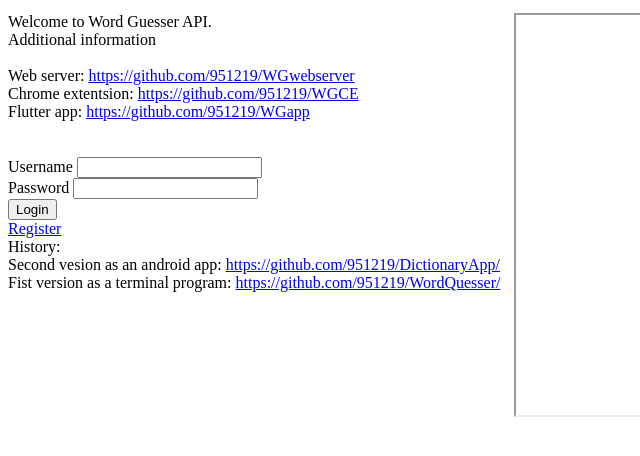
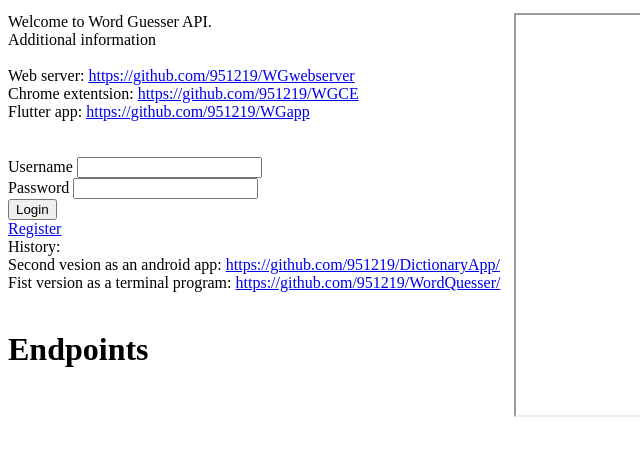
Before and after one commit to 951219/WGwebserver, a website: page index.html in a window 1280 px wide. Shown: the top 456 px of the page, without its empty margins (0-640 px from the left). Drawn offline with Linux system fonts and the light colour scheme.

Commit message:
writing down the endpoints

```diff
--- a/index.html
+++ b/index.html
@@ -49,7 +49,9 @@
           >https://github.com/951219/WordQuesser/</a
         ><br />
         <br />
+        <div><h1>Endpoints</h1></div>
       </div>
+
       <div style="margin-left: 40%; height: 300px; width: 300px">
         <pre><iframe src="" name="search_iframe" style="height: 50vh; width: 100vh;"></iframe></pre>
       </div>
--- a/server.js
+++ b/server.js
@@ -46,5 +46,3 @@ server.listen(process.env.PORT, () => {
 server.get("/", (req, res) => {
     res.sendFile(__dirname + '/index.html');
 });
-
-//TODO getEndpoints route
```
